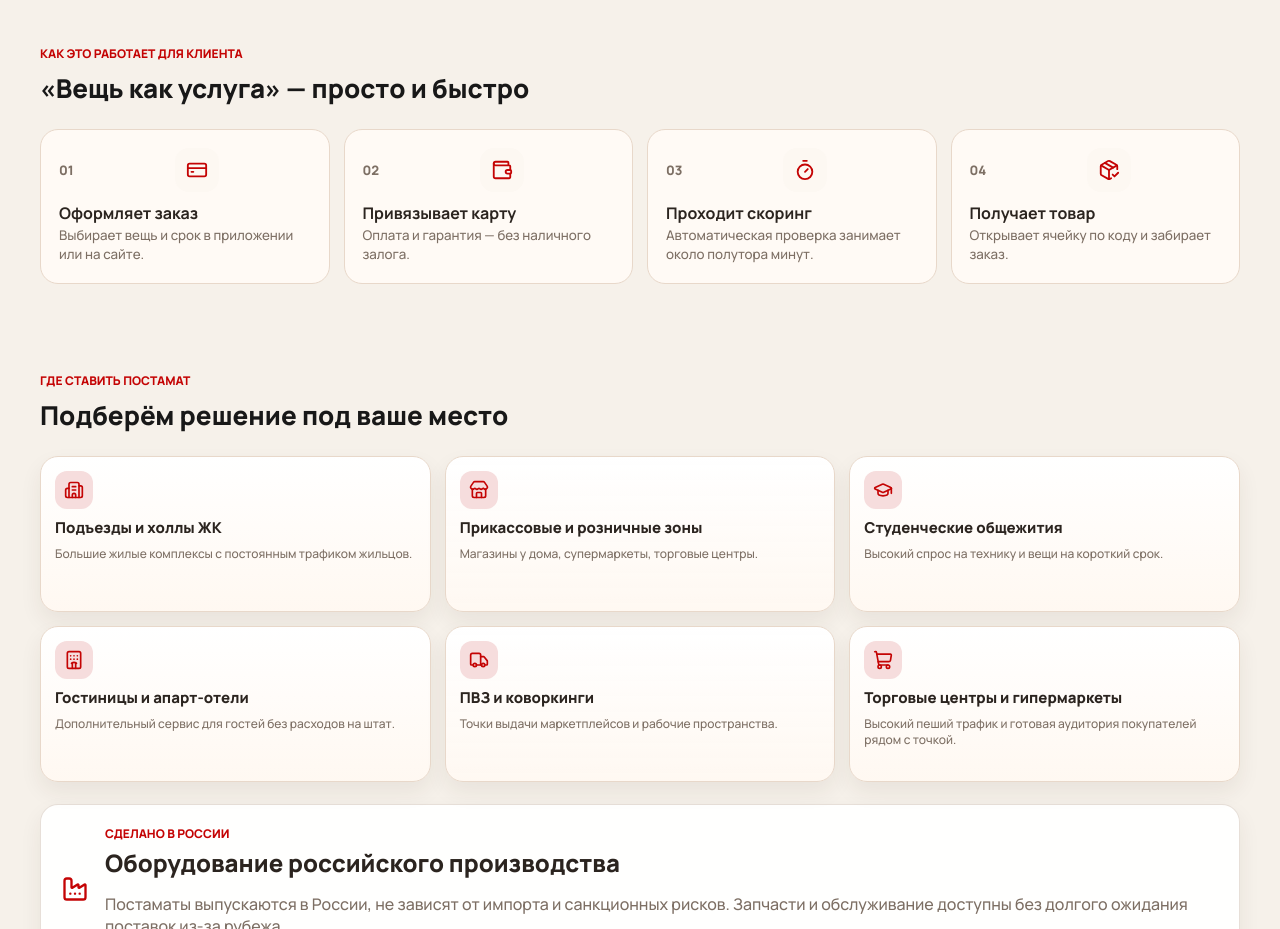
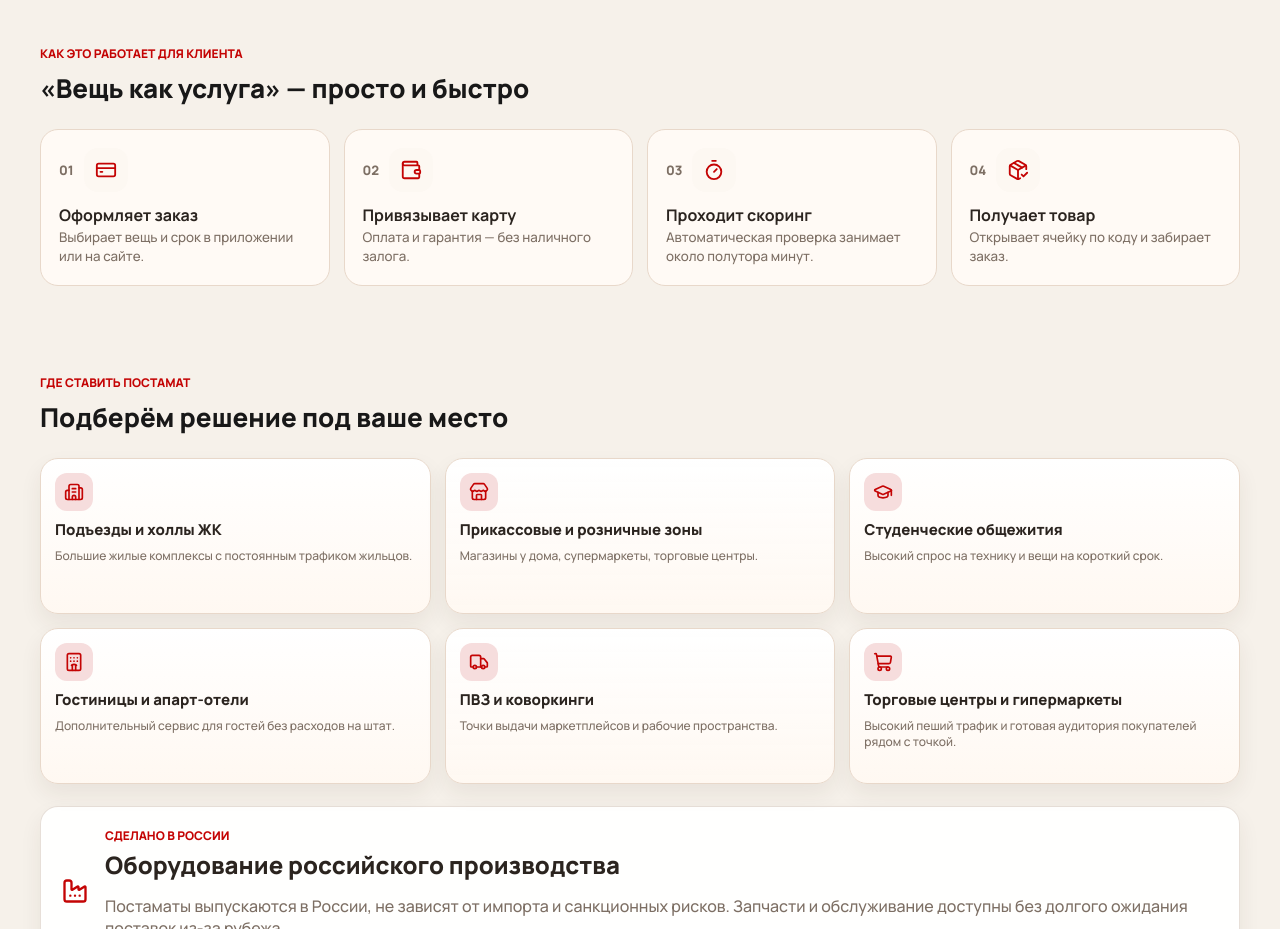
Before and after one commit to som1one/PostamatsApp, a Next.js app in the folder web/: page /franchise in a window 1280 px wide. Shown: the part 940-1869 px from the top of the page. Built offline with nearby package versions, Linux system fonts and the light colour scheme; no server answers.

Commit message:
Place franchise step icon next to number
Switch .franchise-step from grid (which spread index and icon to opposite edges) to flex so the number and icon sit together, with the text block wrapping to a full-width row below. Spec: franchise-page-edits.

```diff
--- a/web/src/app/styles/globals-23.css
+++ b/web/src/app/styles/globals-23.css
@@ -48,28 +48,22 @@
 }
 .franchise-step {
   position: relative;
-  display: grid;
-  grid-template-columns: auto auto;
-  grid-template-areas:
-    "index icon"
-    "body  body";
-  justify-content: start;
+  display: flex;
+  flex-wrap: wrap;
   align-items: center;
   column-gap: 10px;
-  row-gap: 10px;
+  row-gap: 12px;
   padding: 18px;
   border: 1px solid var(--line);
   border-radius: 18px;
   background: var(--surface);
 }
 .franchise-step-index {
-  grid-area: index;
   font-size: 13px;
   font-weight: 900;
   color: var(--muted);
 }
 .franchise-step-icon {
-  grid-area: icon;
   display: inline-flex;
   align-items: center;
   justify-content: center;
@@ -80,7 +74,7 @@
   color: var(--primary);
 }
 .franchise-step > span:last-child {
-  grid-area: body;
+  flex: 0 0 100%;
 }
 .franchise-step strong {
   display: block;
```
